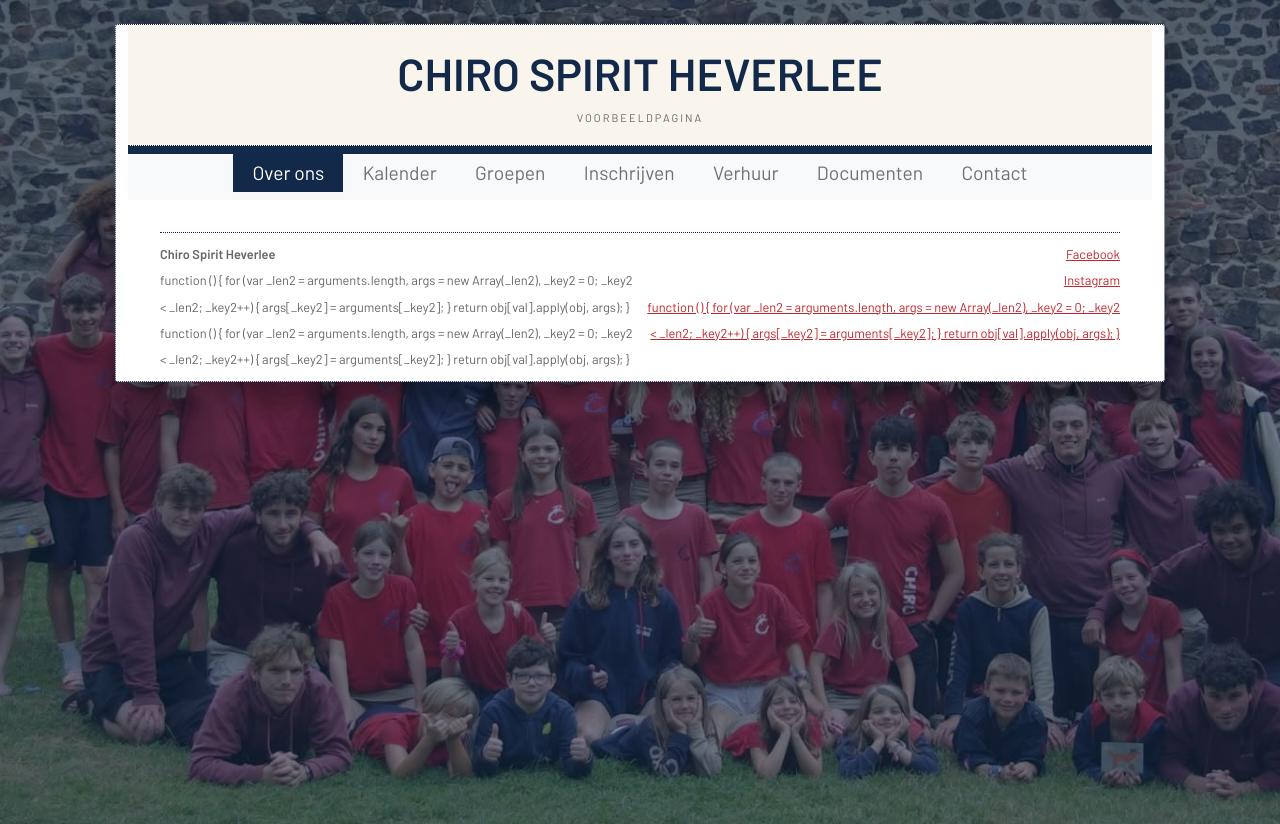
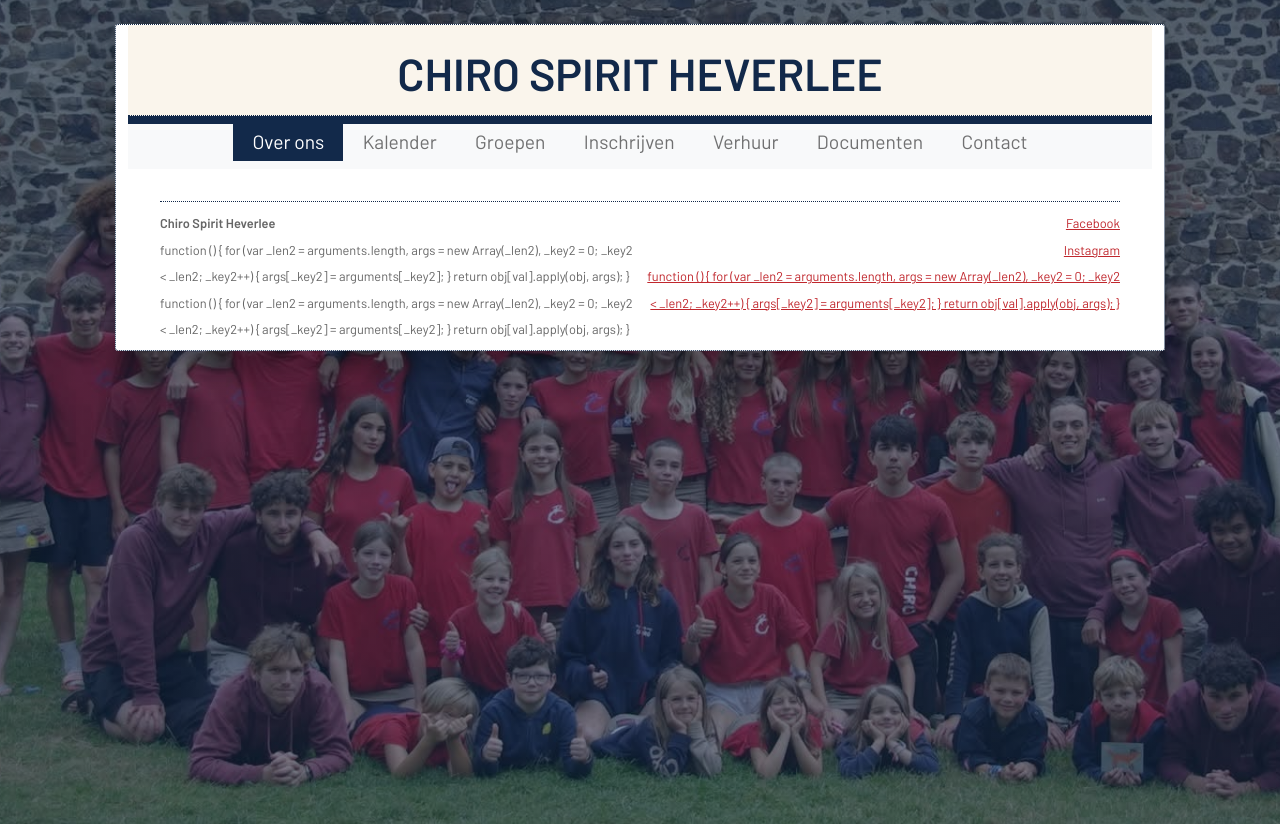
Before and after one commit to chirospirit/chirospirit.github.io, an Eleventy site: page index.njk in a window 1280 px wide. Built offline with nearby package versions, Linux system fonts and the light colour scheme; Eleventy itself is replaced by a stand-in of ours; files that its build step writes are made by us from their sources; what js-yaml would draw is missing.

Commit message:
removed voorbeeldpagina

```diff
--- a/index.njk
+++ b/index.njk
@@ -117,7 +117,6 @@ ul.lijst-bollen li:before { content: "\2022  "; }
 
   <header class="banner">
     <h1 class="sitenaam" onclick="toonPagina('over-ons')">CHIRO SPIRIT HEVERLEE</h1>
-    <small>Voorbeeldpagina</small>
   </header>
 
   <nav class="navbar navbar-expand-lg bg-light navbar-light">
```
